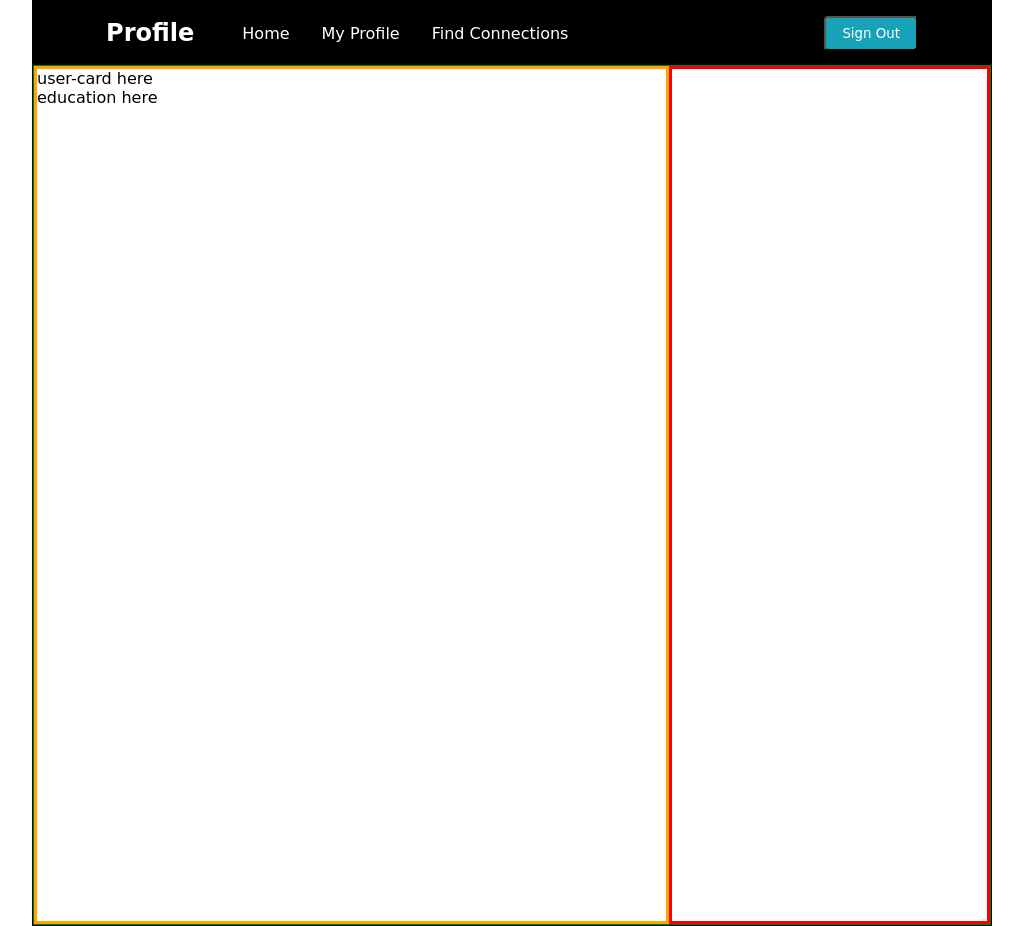
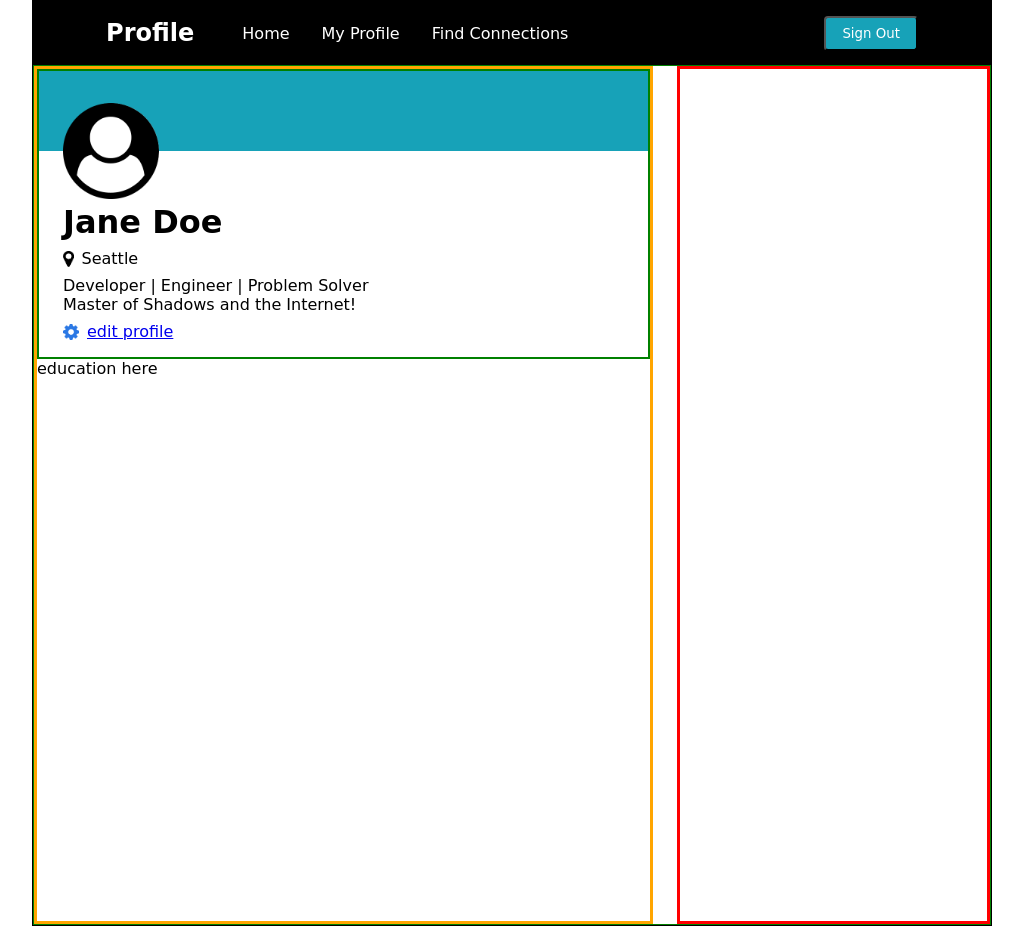
Before and after one commit to NickBarkerDev/profile-page, a plain HTML site: page index.html in a window 1280 px wide. Shown: the whole page, without its empty margins (128-1151 px from the left). Drawn offline with Linux system fonts and the light colour scheme.

Commit message:
finished user card markup and styling. Added margin-right to first column.

```diff
--- a/index.html
+++ b/index.html
@@ -27,7 +27,28 @@
 
                 <div class="col-1">
                     <div class="user-card">
-                        user-card here
+
+                        <div class="user-card-banner"></div>
+                        <div class="name-photo">
+                            <img src="images/user-circle.png" alt="">
+                            <h1 class="name">Jane Doe</h1>
+                        </div>
+
+                        <div class="location">
+                            <img src="images/map-marker.png" alt="">
+                            <p>Seattle</p>
+                        </div>
+
+                        <div class="description">
+                            <p>Developer | Engineer | Problem Solver</p>
+                            <p>Master of Shadows and the Internet!</p>
+                        </div>
+
+                        <div class="edit">
+                            <img src="images/gear.png" alt="">
+                            <a href="#">edit profile</a>
+                        </div>
+
                     </div>
                     <div class="education">
                         education here
--- a/style.css
+++ b/style.css
@@ -6,11 +6,12 @@
     font-family: cursive, 'sans-serif';
 }
 
+
 /* MAKE IMAGES EASIER TO WORK WITH */
 img {
     max-width: 100%;
 }
-/* END RESET */
+
 
 /* HEADER STYLING */
 .container {
@@ -51,8 +52,8 @@ nav {
     border-radius: 4px;
     color: white;
 }
-/* END HEADER STYLING */
 
+/* MAIN CONTENT STYLING */
 .content {
     display: flex;
     margin: 0 auto;
@@ -62,6 +63,7 @@ nav {
 }
 
 .col-1 {
+    margin-right: 1.5rem;
     border: 3px solid orange;
     flex: 2;
 }
@@ -69,4 +71,58 @@ nav {
 .col-2 {
     border: 3px solid red;
     flex: 1;
+    /* return to add margin */
 }
+
+.user-card {
+    display: flex;
+    flex-direction: column;
+    border: 2px solid green;
+}
+
+.user-card-banner {
+    background-color: rgb(23,162,184);
+    height: 5rem;
+}
+
+.name-photo {
+    margin-left: 1.5rem;
+}
+
+.name-photo img {
+    height: 6rem;
+    margin-top: -3rem;
+}
+
+.name-photo .name {
+    margin-bottom: 0.5rem;
+}
+
+.location {
+    display: flex;
+    margin-left: 1.5rem;
+    align-items: center;
+    margin-bottom: 0.5rem;
+}
+
+.location img {
+    height: 1rem;
+    margin-right: 0.5rem;
+}
+
+.description {
+    margin-left: 1.5rem;
+    margin-bottom: 0.5rem;
+}
+
+.edit {
+    display: flex;
+    align-items: center;
+    margin-left: 1.5rem;
+    margin-bottom: 1rem;
+}
+
+.edit img {
+    height: 1rem;
+    margin-right: 0.5rem;
+}
```
